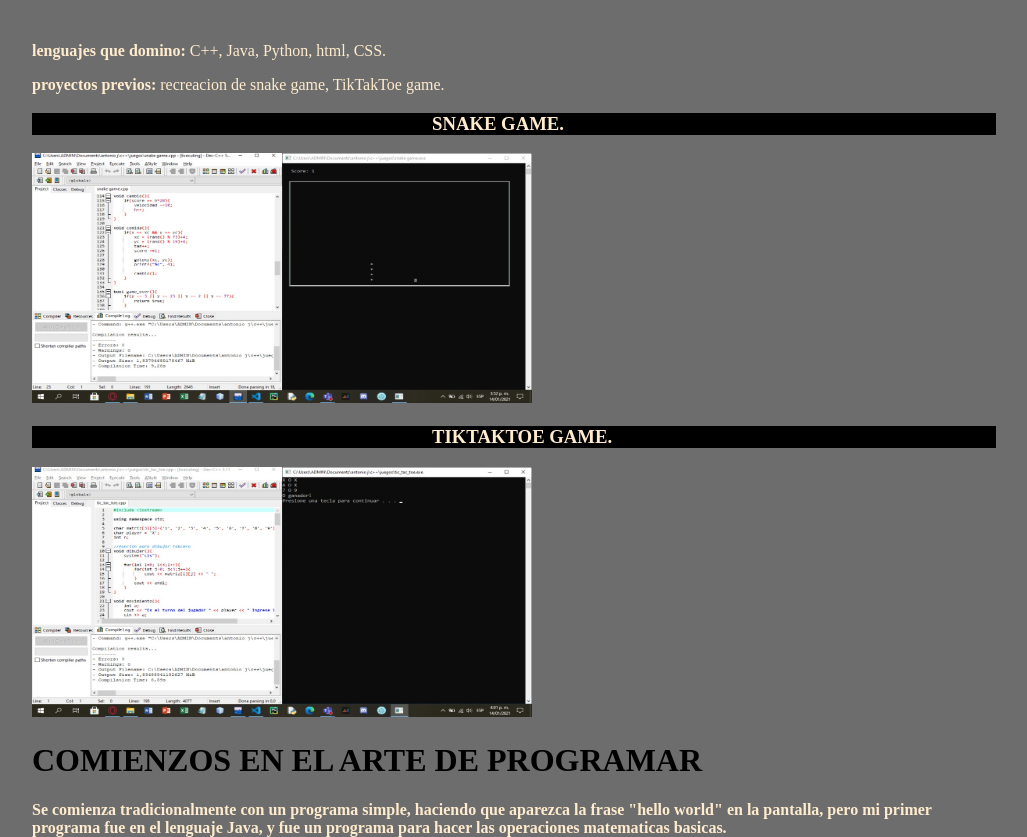
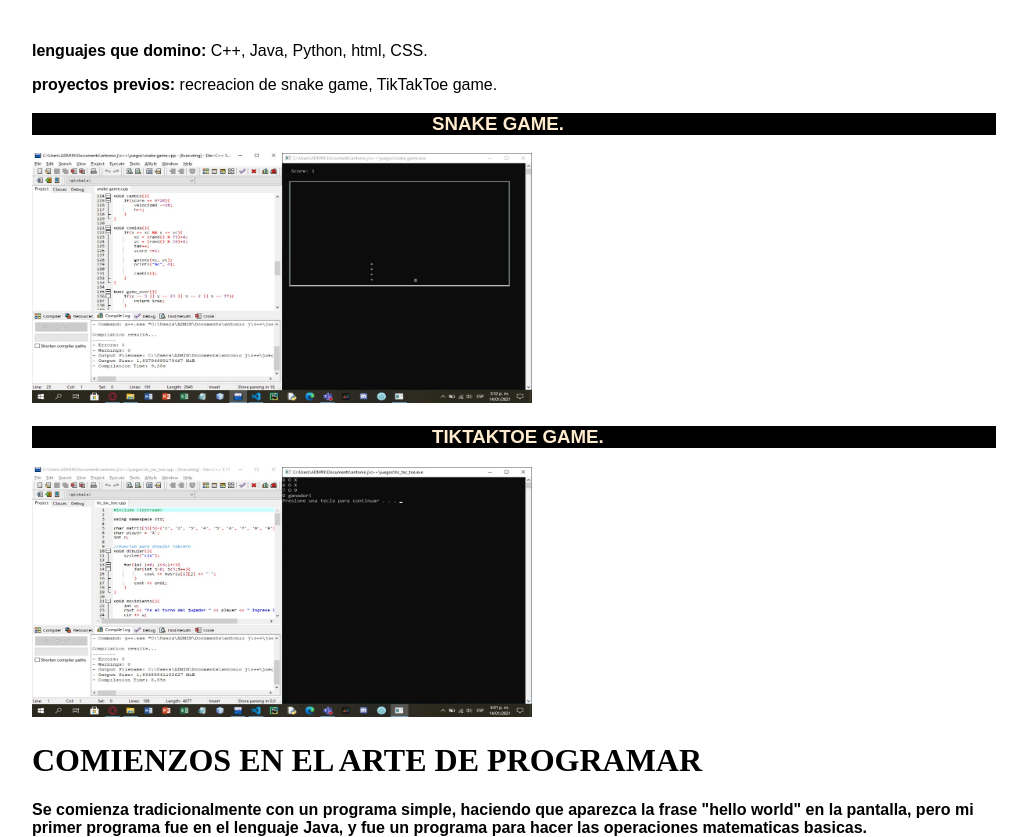
Before and after one commit to NotonyusRisk/pagina-web, a plain HTML site: page index.html in a window 1280 px wide. Shown: the whole page, without its empty margins (126-1153 px from the left). Drawn offline with Linux system fonts and the light colour scheme.

Commit message:
Update style.css

```diff
--- a/style.css
+++ b/style.css
@@ -2,13 +2,13 @@ body{
     height: 100px;
     padding-left: 150px;
     padding-right: 150px;
-    background-color: rgb(109, 109, 109);
 }
 
 div{
     color: blanchedalmond;
     background-color: black;
-    padding-left: 400px;
+    font-family: 'Fraunces', serif;
+    font-family: 'Noto Sans JP', sans-serif;
 }
 
 h3{
@@ -17,10 +17,15 @@ h3{
     color: blanchedalmond;
     background-color: black;
     padding-left: 400px;
+    font-family: 'Fraunces', serif;
+    font-family: 'Noto Sans JP', sans-serif;
 }
 
 h4{
-    color: blanchedalmond;
+    color: black;
+    /*font-family: Lobster;*/
+    font-family: 'Fraunces', serif;
+    font-family: 'Noto Sans JP', sans-serif;
 }
 
 img{
@@ -31,5 +36,7 @@ img{
 }
 
 p{
-    color: blanchedalmond;
+    color: black;
+    font-family: 'Fraunces', serif;
+    font-family: 'Noto Sans JP', sans-serif;
 }
```
